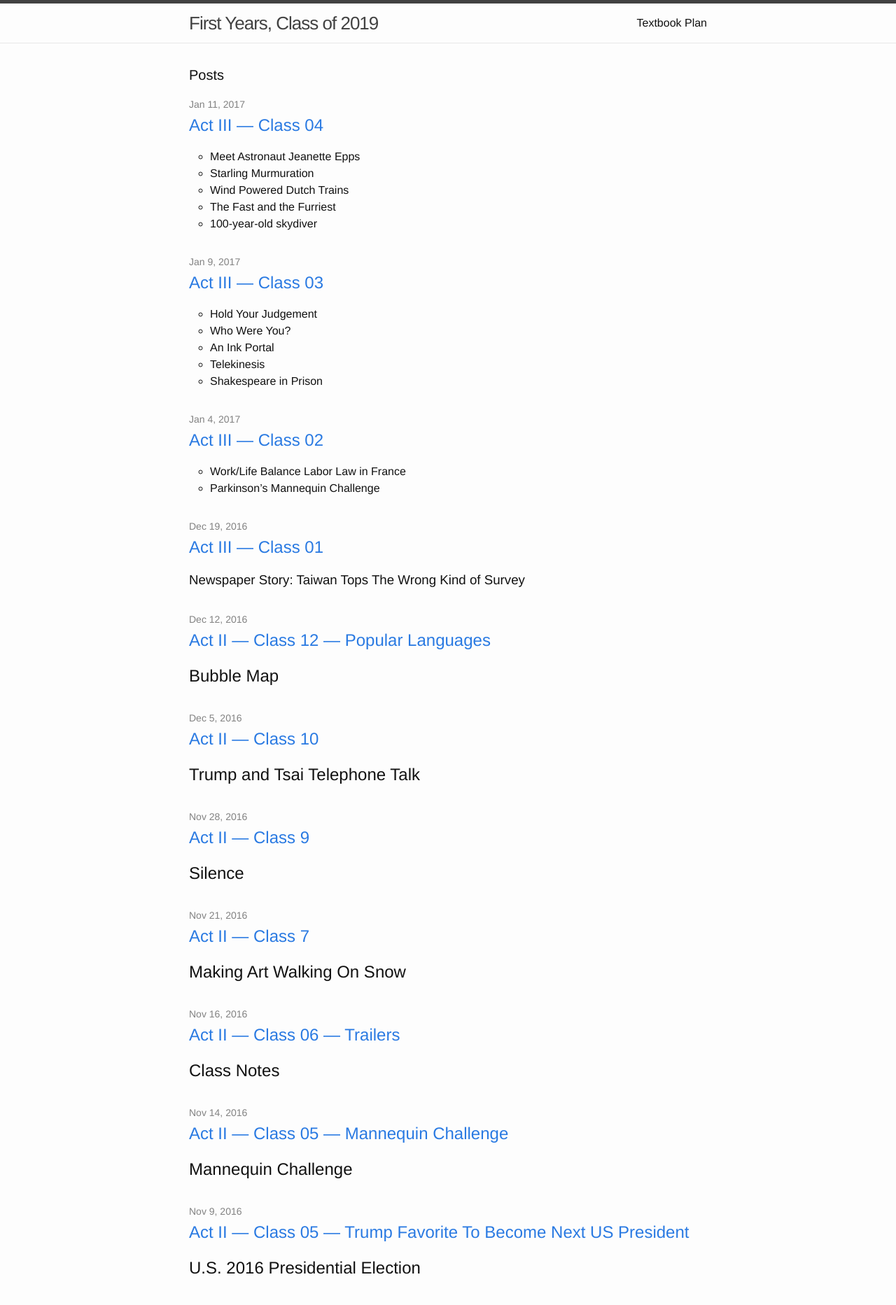
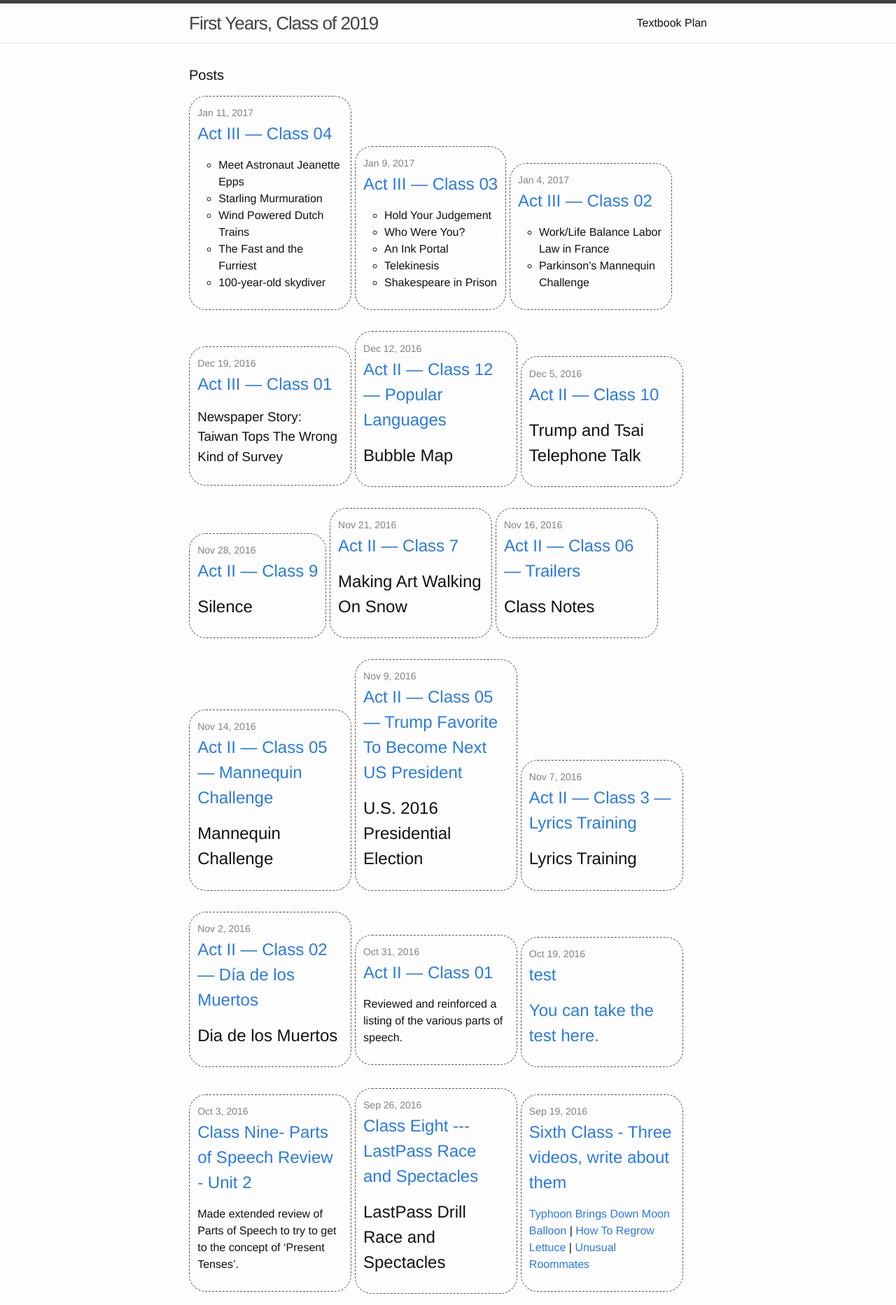
Before and after one commit to MrArgote/19-dot-argote-dot-org, a Jekyll site: the page built from index.html, in a window 1280 px wide. Shown: the top 1865 px of the page at 70% size. Built offline with Jekyll 4.4.1, drawn with Linux system fonts in a browser that asks for light colours.

Commit message:
wrap each post link in index into own bubble link

```diff
--- a/index.html
+++ b/index.html
@@ -1,6 +1,19 @@
 ---
 layout: default
 ---
+
+<style>
+.post-list > li {
+    display: inline-block;
+    border: dashed 0.1em #555;
+    border-radius: 1.5em;
+    padding: 0.7em;
+    max-width: 13em;
+  }
+  .post-list li.computer-lab {
+    background-color: #FCC;
+  }
+</style>
 
 <div class="home">
 
```
